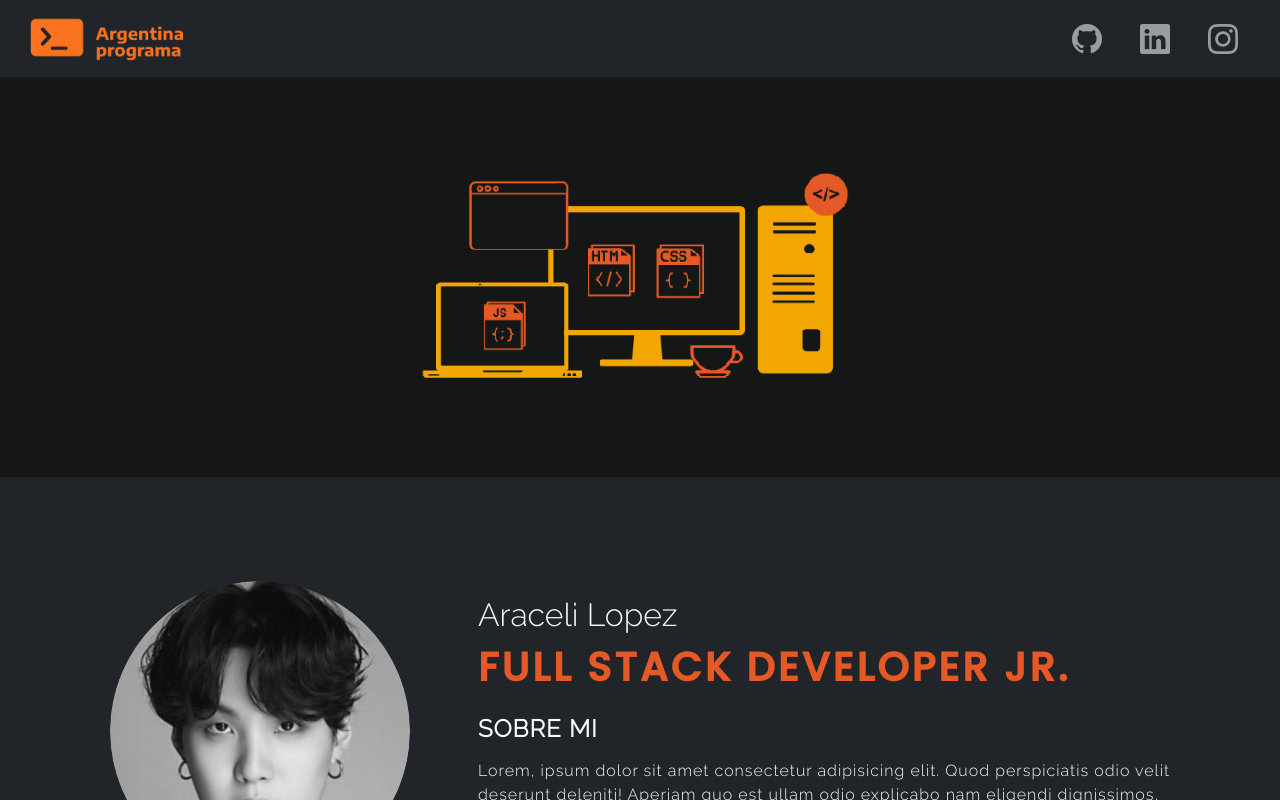
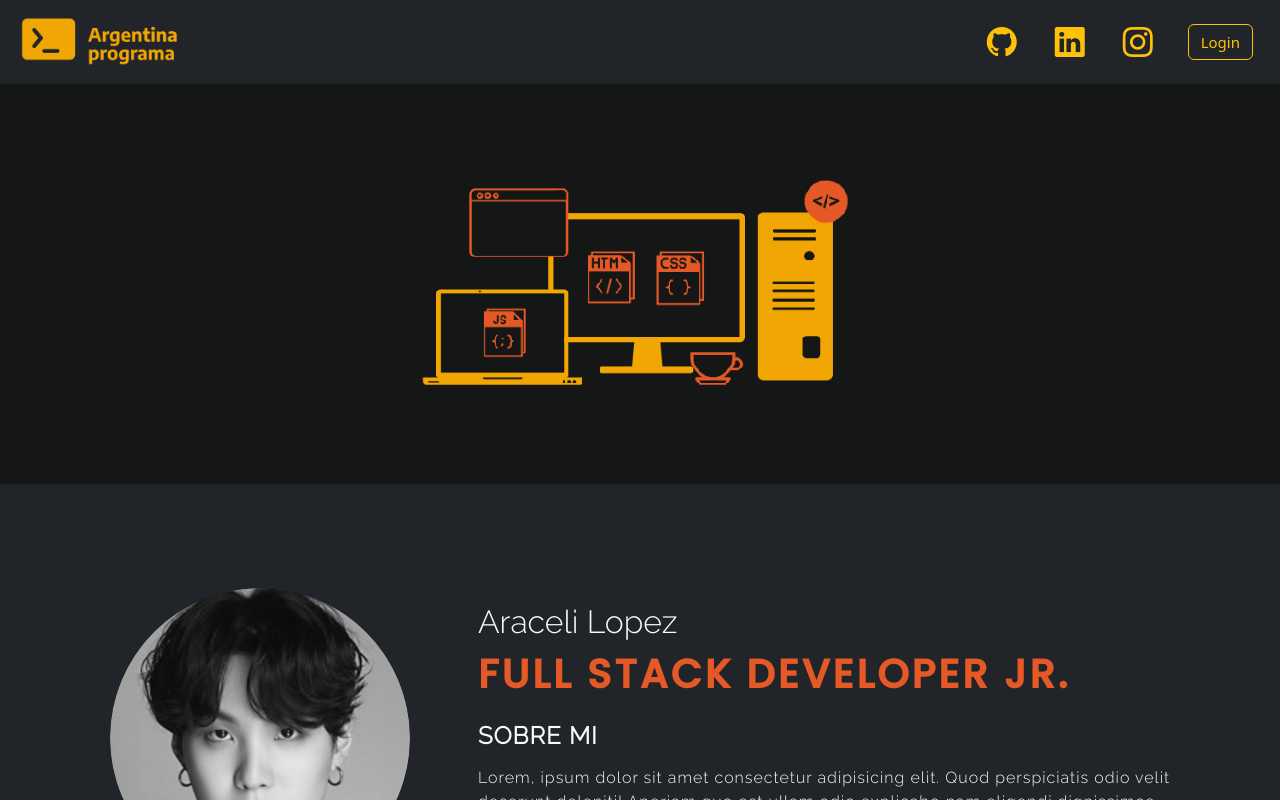
Before and after one commit to AraceliW/Portafolio-FrontEnd, an Angular app: page / in a window 1280 px wide. Shown: the top 800 px of the page. Built offline with nearby package versions, Linux system fonts and the light colour scheme; what ng-circle-progress would draw is missing.

Commit message:
Se arreglo el logo AP del navbar

```diff
--- a/src/app/componentes/navbar/navbar.component.css
+++ b/src/app/componentes/navbar/navbar.component.css
@@ -1,5 +1,5 @@
 #logoAP{
-   width: 190px;
+   width: 160px;
    height: 50px;
 }
 
@@ -11,3 +11,10 @@
     padding-right: 1em;
     font-size: 30px;
 }
+
+.nav-login{
+    margin-top: 12px;
+    margin-left: 5px;
+    margin-right: 1em;
+    font-size: 15px;
+}
--- a/src/app/componentes/navbar/navbar.component.html
+++ b/src/app/componentes/navbar/navbar.component.html
@@ -2,18 +2,19 @@
   <div class="container-fluid">
 
     <a class="navbar-brand" href="#">
-      <img src="../../../assets/APLogo.png" id="logoAP" alt="Logo AP">
+      <img src="../../../assets/APLogo.png" id="logoAP" class="mx-2 my-1" alt="Logo AP">
     </a>
+
     <button class="navbar-toggler" type="button" data-bs-toggle="collapse" data-bs-target="#navbarSupportedContent" aria-controls="navbarSupportedContent" aria-expanded="false" aria-label="Toggle navigation">
       <span class="navbar-toggler-icon"></span>
     </button>
 
     <div class="collapse navbar-collapse" id="navbarSupportedContent">
       <ul class="navbar-nav sm-icons ms-auto">
-        <li><a class="nav-link" href="https://github.com/AraceliW" aria-label="GitHub" target="_blank" rel="noreferrer"><i class="bi bi-github"></i></a></li>
-        <li><a class="nav-link" href="https://ar.linkedin.com/" aria-label="Linkedin" target="_blank" rel="noreferrer"><i class="bi bi-linkedin"></i></a></li>
-        <li><a class="nav-link" href="https://www.instagram.com/" aria-label="Instagram" target="_blank" rel="noreferrer"><i class="bi bi-instagram"></i></a></li>
-
+        <li><a class="nav-link" href="https://github.com/AraceliW" aria-label="GitHub" target="_blank" rel="noreferrer"><i class="bi bi-github text-warning"></i></a></li>
+        <li><a class="nav-link" href="https://ar.linkedin.com/" aria-label="Linkedin" target="_blank" rel="noreferrer"><i class="bi bi-linkedin text-warning"></i></a></li>
+        <li><a class="nav-link" href="https://www.instagram.com/" aria-label="Instagram" target="_blank" rel="noreferrer"><i class="bi bi-instagram text-warning"></i></a></li>
+        <li><button type="button" class="nav-login btn btn-outline-warning">Login</button></li>
       </ul>
     </div>
 
```
Also changed, not shown: src/assets/APLogo.png.
